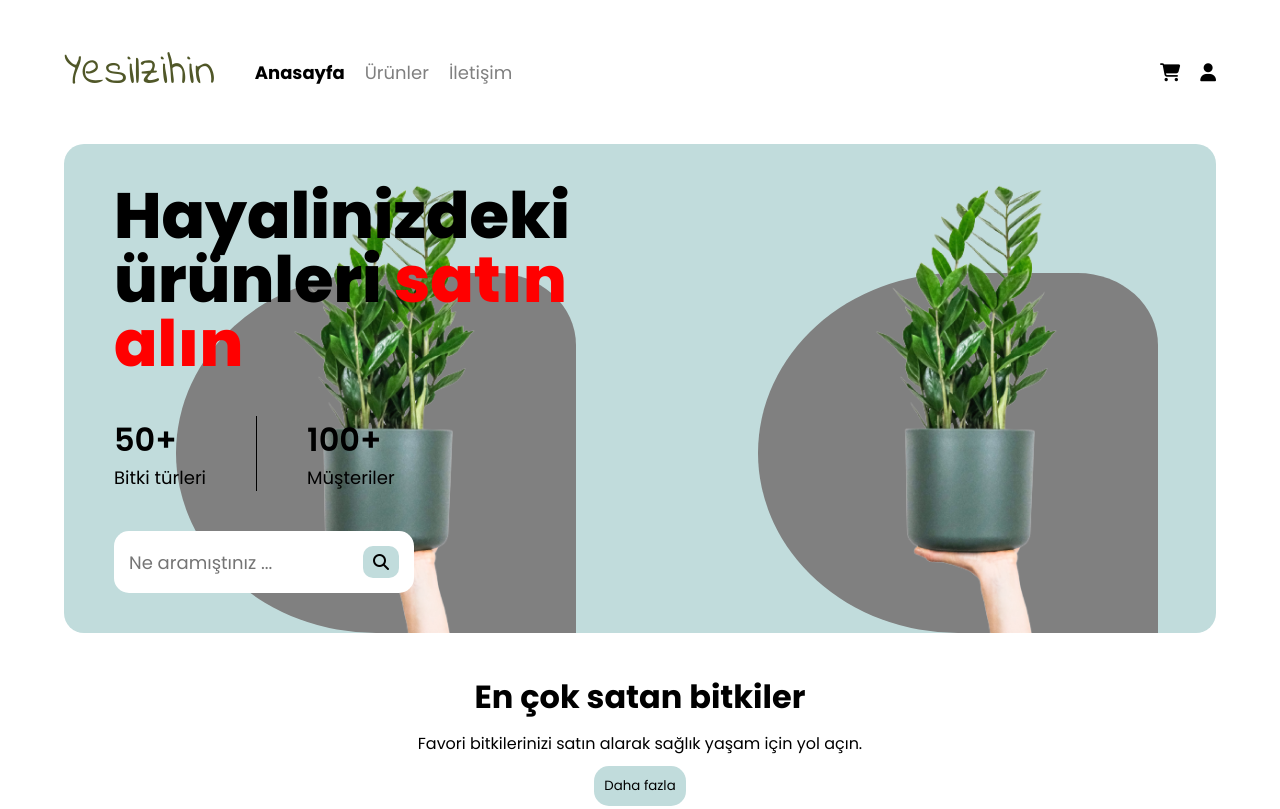
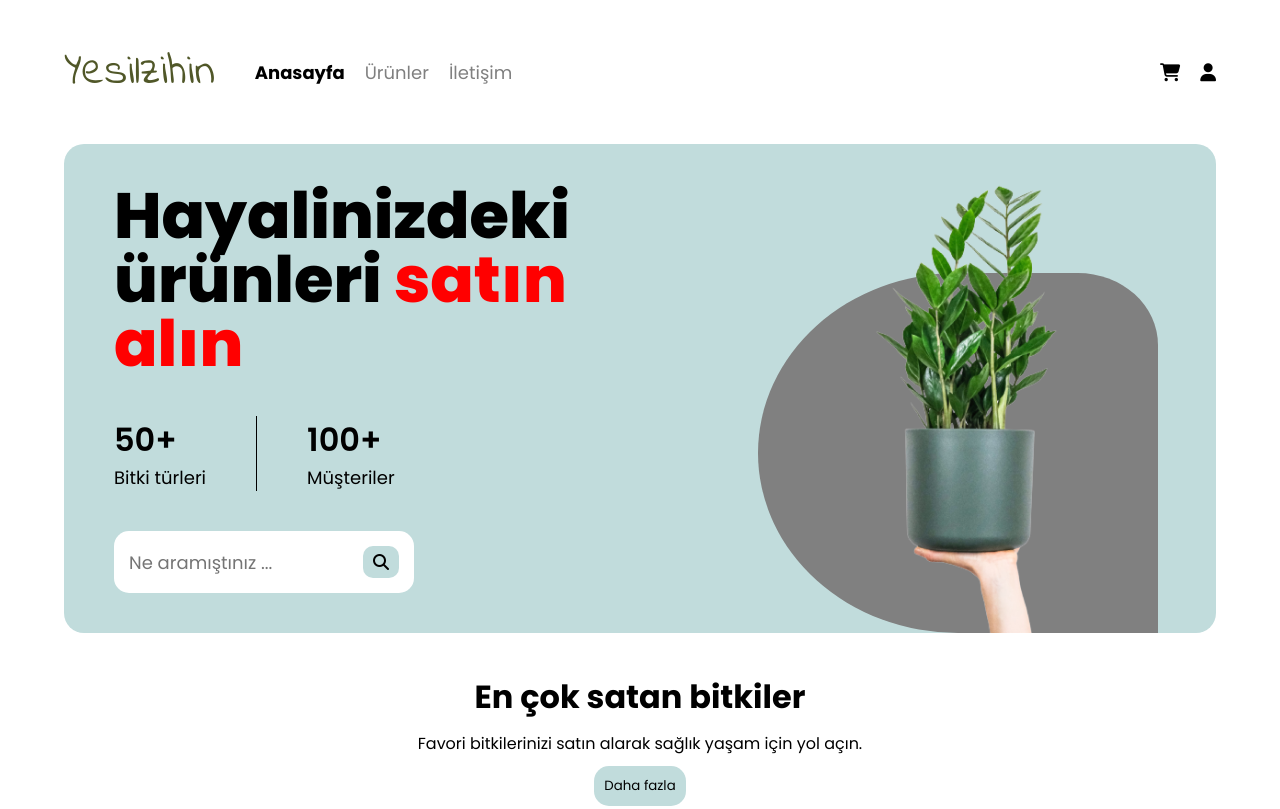
Before and after one commit to emrearagun/flower-projesi, a plain HTML site: page index.html in a window 1280 px wide. Shown: the top 809 px of the page. Drawn offline with Linux system fonts and the light colour scheme.

Commit message:
kod fazlalığının alınması

```diff
--- a/index.html
+++ b/index.html
@@ -58,15 +58,7 @@
     </div>
 </div>
 
-<!--PRODUCT KISMI-->
 
-</div>
-<div class="banner-right">
-    <div class="banner-right-bg">
-        <img src="./image/banner.png" alt="">
-    </div>
-</div>
-</div>
 
 <!--PRODUCT KISMI-->
 <div class="product">
```
